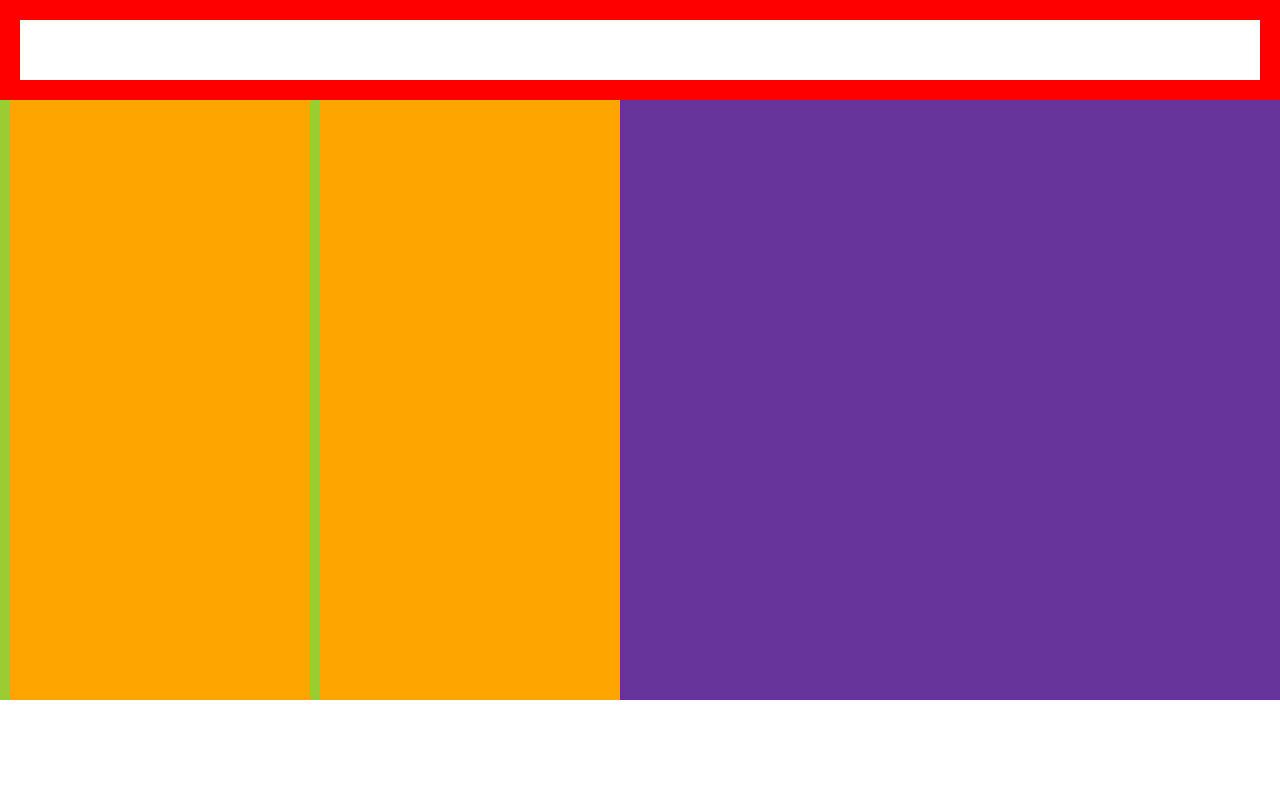
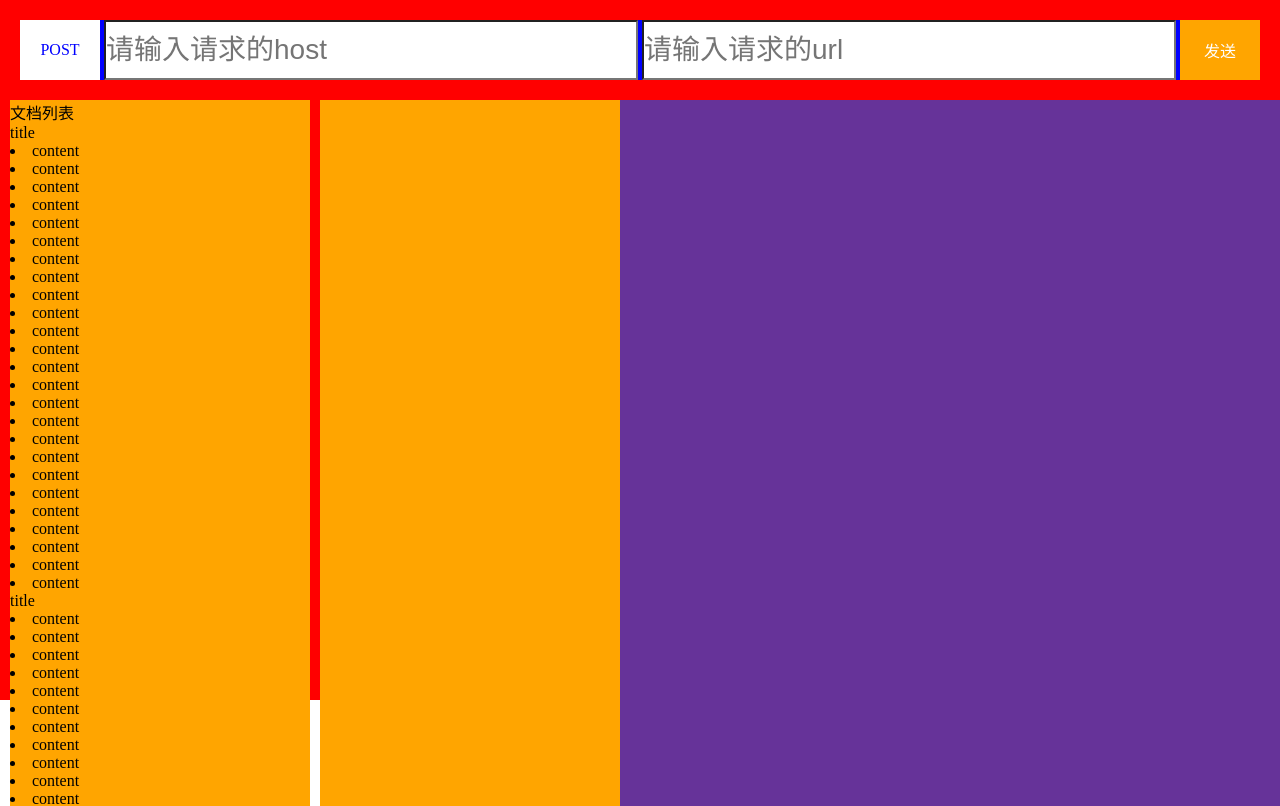
Before and after one commit to gaojihao/Rest, a React (Create React App) app: page / in a window 1280 px wide. Shown: the top 806 px of the page. Built offline with nearby package versions, Linux system fonts and the light colour scheme.

Commit message:
init left view

```diff
--- a/src/App.css
+++ b/src/App.css
@@ -24,7 +24,6 @@ body {
 }
 
 .bottom {
-  background-color: yellowgreen;
   display: flex;
   flex: 1;
 }
--- a/src/components/Header/index.js
+++ b/src/components/Header/index.js
@@ -3,9 +3,22 @@ import './style.css';
 
 class Header extends Component {
     render(){
-        return (<header>
-            <div></div>
-        </header>);
+        return (<div className="controller">
+            <div className="method"><span>POST</span></div>
+            <div className="host">
+                <input
+                placeholder='请输入请求的host'
+                className="input">
+                </input>
+            </div>
+            <div className="url">
+                <input
+                placeholder='请输入请求的url'
+                className="input">
+                </input>
+                </div>
+            <div className="send"><span>发送</span></div>
+        </div>);
     }
 }
 
--- a/src/components/Header/style.css
+++ b/src/components/Header/style.css
@@ -0,0 +1,53 @@
+.controller {
+    display: flex;
+    flex-direction: row;
+    flex: 1;
+    background-color: blue;
+}
+
+.method{
+    display: flex;
+    width: 80px;
+    background-color: white;
+    justify-content: center;
+    align-items: center;
+    font: 30px;
+    color: blue;
+}
+
+.send{
+    display: flex;
+    width: 80px;
+    background-color: orange;
+    justify-content: center;
+    align-items: center;
+    font: 30px;
+    color: white;
+}
+
+.host {
+    display: flex;
+    flex: 1;
+    justify-content: center;
+    align-items: center;
+    margin-left: 4px;
+}
+
+.url {
+    display: flex;
+    flex: 1;
+    justify-content: center;
+    align-items: center;
+    margin-left: 4px;
+    margin-right: 4px;
+}
+
+.input {
+    padding: 0;
+    margin: 0;
+    flex: 1;
+    height: 56px;
+    background-color: white;
+    font-size: 28px;
+    color: black;
+}
--- a/src/components/Left/index.js
+++ b/src/components/Left/index.js
@@ -1,12 +1,55 @@
 import React, { Component } from 'react';
 import './styls.css';
 
+const list = [1,2,3,4,5,6,7,7,7,7,7,7,7,7,7,77,7,7,7,7,7,7,7,7,7];
+
 class Left extends Component {
     render(){
-        return (<header>
-            <div></div>
-        </header>);
+        return (
+        <div>
+            <div className="title">
+                <span>文档列表</span>
+            </div>
+            <div className="content">
+                {this.renderRepoList()}
+            </div>
+        </div>
+        );
     }
+
+    renderRepoList= () => {
+        const repos = list;
+        if (!repos) {
+            return null;
+        }
+
+        let that = this;
+
+        return repos.map((item, index) => {
+            return (
+                <div>
+                    <div><span>title</span></div>
+                    {that.renderDocList(repos)}
+                </div>
+            );
+        })
+    }
+
+    renderDocList= (list) => {
+        const docs = list;
+        if (!docs) {
+            return null;
+        }
+
+        return docs.map((item, index) => {
+            return (
+                <li>
+                    <span>content</span>
+                </li>
+            );
+        })
+    }
+
 }
 
 
```
